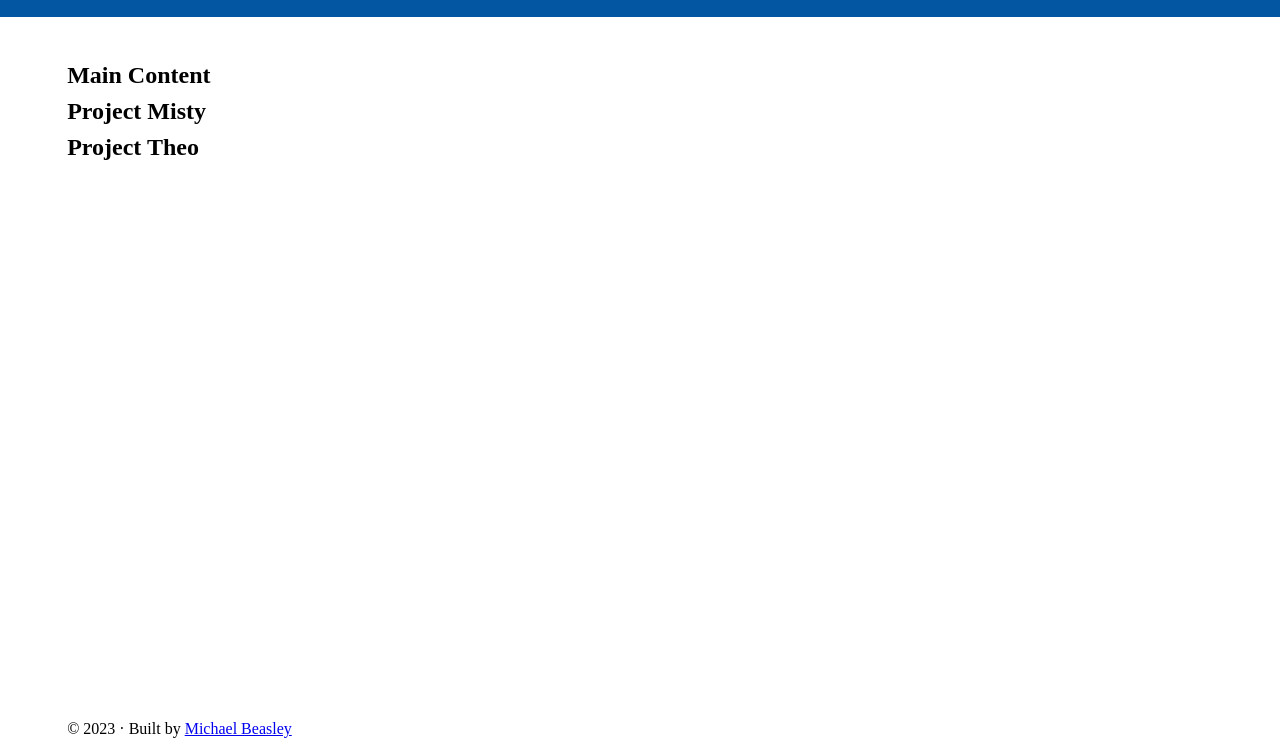
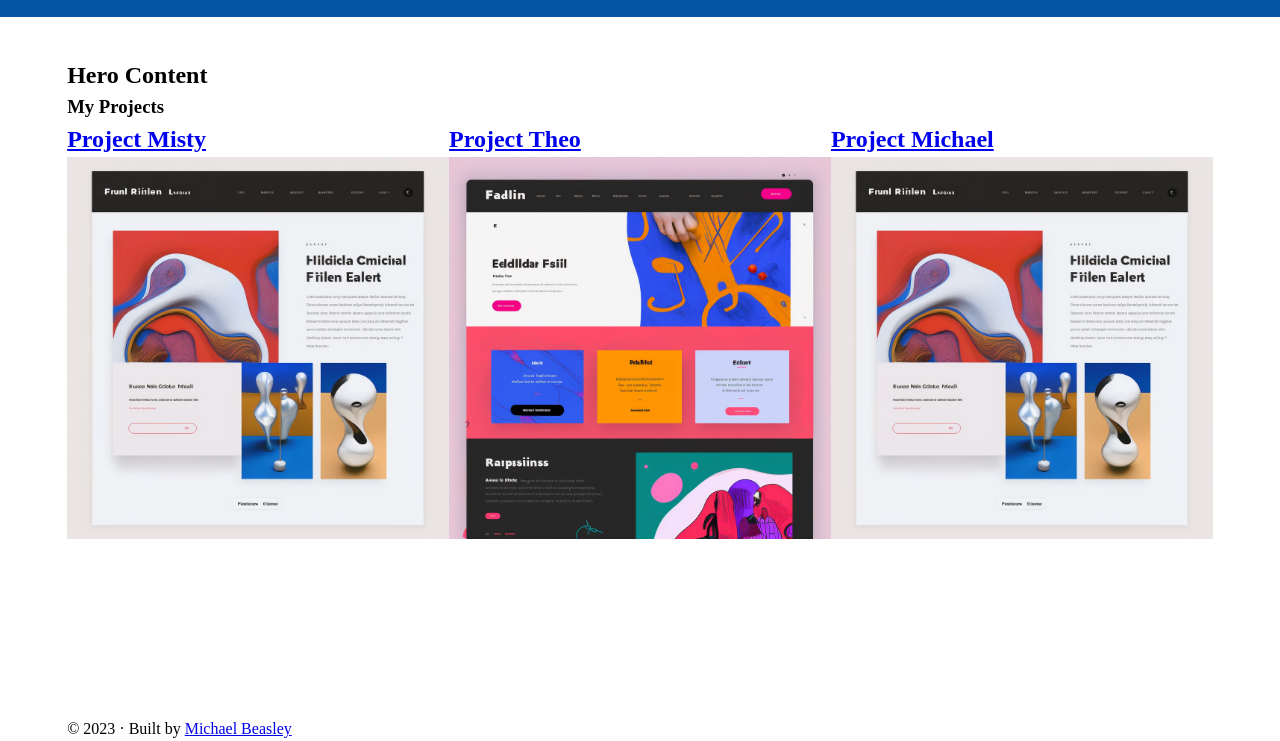
Before and after one commit to upscalepixels/Gatsby, a Gatsby site: page / in a window 1280 px wide. Shown: the part 59-800 px from the top of the page. Built offline with nearby package versions, Linux system fonts and the light colour scheme; Gatsby itself is replaced by a stand-in of ours; a web font is replaced by a local one.

Commit message:
project module updated. pulls featured image

```diff
--- a/gatsby-config.js
+++ b/gatsby-config.js
@@ -19,8 +19,13 @@ module.exports = {
     {
       resolve: `gatsby-source-filesystem`,
       options: {
-        name: `images`,
         path: `${__dirname}/src/images`,
+      },
+    },
+    {
+      resolve: `gatsby-source-filesystem`,
+      options: {
+        path: `${__dirname}/src/content/portfolio`,
       },
     },
     `gatsby-transformer-sharp`,
--- /dev/null
+++ b/src/components/projects.js
@@ -0,0 +1,50 @@
+import React from "react"
+import { Link, useStaticQuery, graphql } from "gatsby"
+import { GatsbyImage, getImage } from "gatsby-plugin-image"
+
+import "../styles/projects.css"
+
+export const ProjectList = () => {
+    const projectList = useStaticQuery(
+        graphql`
+        query projectList {
+            allMdx(filter: {internal: {}, frontmatter: {type: {eq: "project"}}}) {
+              edges {
+                node {
+                  id
+                  frontmatter {
+                    slug
+                    title
+                    cover {
+                      childImageSharp {
+                        gatsbyImageData(width: 800)
+                      }
+                    }
+                  }
+                  internal {
+                    contentFilePath
+                  }
+                }
+              }
+            }
+          }
+        `
+    )
+    const results = projectList.allMdx.edges
+
+    return (
+      <>
+        <h3>My Projects</h3>
+        <div className="project-container">
+          {results.map(({ node }) => (
+            <div className="project-item" key={node.id}>
+              <Link to={node.frontmatter.slug}>
+                <h2>{node.frontmatter.title}</h2>
+                <GatsbyImage image={getImage(node.frontmatter.cover?.childImageSharp?.gatsbyImageData)} />
+              </Link>
+            </div>
+          ))}
+        </div>
+      </>
+    )
+}
--- a/src/content/portfolio/project-1/index.mdx
+++ b/src/content/portfolio/project-1/index.mdx
@@ -2,6 +2,7 @@
 title: Project Misty
 slug: /misty
 type: project
+cover: web1.png
 ---
 
 Hello Misty! How are you today?
--- a/src/content/portfolio/project-2/index.mdx
+++ b/src/content/portfolio/project-2/index.mdx
@@ -2,6 +2,7 @@
 title: Project Theo
 slug: /theo
 type: project
+cover: web2.png
 ---
 
 Hello Theo! How are you today?
--- /dev/null
+++ b/src/content/portfolio/project-3/index.mdx
@@ -0,0 +1,8 @@
+---
+title: Project Michael
+slug: /michael
+type: project
+cover: web1.png
+---
+
+Hello Michael! How are you today?
--- a/src/hooks/use-project-list.js
+++ /dev/null
@@ -1,25 +0,0 @@
-import { useStaticQuery, graphql } from "gatsby";
-
-export const useProjectList = () => {
-    const projectList = useStaticQuery(
-        graphql`
-        query projectList {
-            allMdx(filter: {internal: {}, frontmatter: {type: {eq: "project"}}}) {
-              edges {
-                node {
-                  id
-                  frontmatter {
-                    slug
-                    title
-                  }
-                  internal {
-                    contentFilePath
-                  }
-                }
-              }
-            }
-          }
-        `
-    )
-    return projectList.allMdx.edges
-}
--- a/src/pages/index.js
+++ b/src/pages/index.js
@@ -1,21 +1,18 @@
-import * as React from "react";
-import Layout from "../components/layout";
-import { useProjectList } from "../hooks/use-project-list";
-import Seo from "../components/seo";
+import * as React from "react"
+import Layout from "../components/layout"
+import { ProjectList } from "../components/projects"
+import Seo from "../components/seo"
 
 const IndexPage = () => {
-  const projectList = useProjectList();
-  console.log(projectList);
+
   return (
     <Layout>
-      <h2>Main Content</h2>
-      {projectList.map(({ node }) => (
-        <h2 key={node.id}>{node.frontmatter.title}</h2>
-      ))}
+      <h2>Hero Content</h2>
+      <ProjectList />
     </Layout>
-  );
-};
+  )
+}
 
-export const Head = () => <Seo title="Front-End Web Developer" />;
+export const Head = () => <Seo title="Front-End Web Developer" />
 
-export default IndexPage;
+export default IndexPage
--- /dev/null
+++ b/src/styles/projects.css
@@ -0,0 +1,4 @@
+.project-container {
+    display: grid;
+    grid-template-columns: repeat(3, 1fr);
+}
```
Also changed, not shown: src/content/portfolio/project-1/web1.png (added), src/content/portfolio/project-2/web2.png (added), src/content/portfolio/project-3/web1.png (added).
